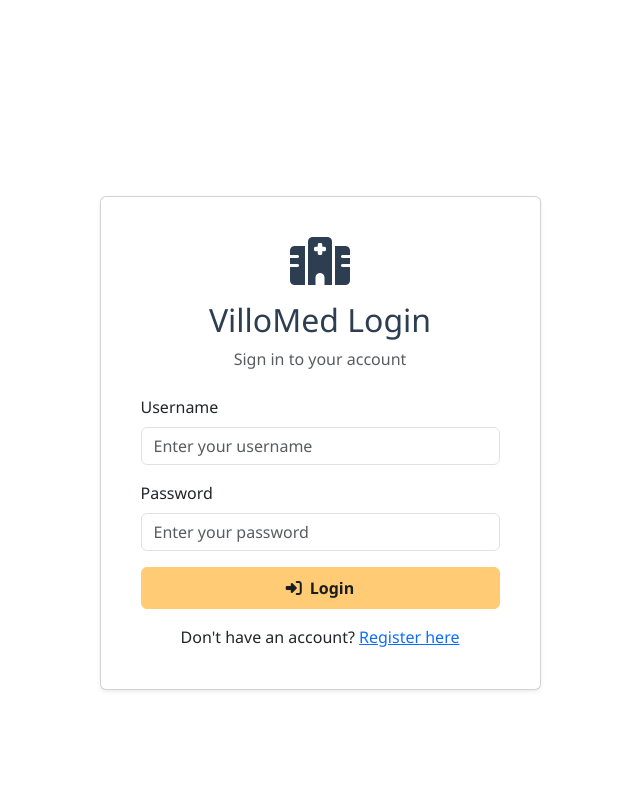
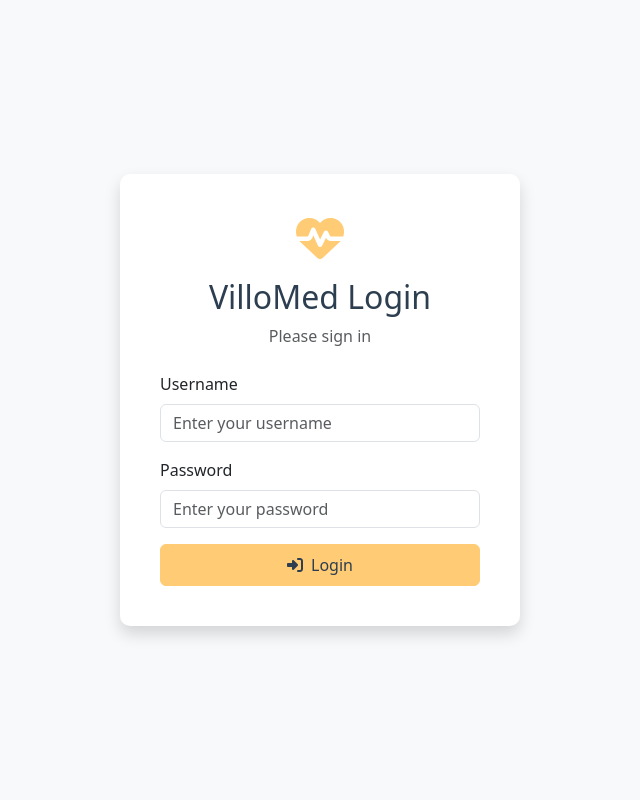
Before and after one commit to Namwenyo/hospital_management, a Flask app: page /login in a window 1280 px wide. Shown: the whole page, without its empty margins (320-960 px from the left). Run offline with Flask 3, Linux system fonts and the light colour scheme.

Commit message:
final touches

```diff
--- a/app.py
+++ b/app.py
@@ -130,7 +130,8 @@ def appointments():
     # Handle appointment creation
     if request.method == 'POST':
         date_str = request.form['date']
-        time_str = request.form['time']
+        start_time_str = request.form['start_time']
+        end_time_str = request.form['end_time']
         diagnosis = request.form['diagnosis']
         patient_id = request.form['patient_id']
         doctor_id = request.form['doctor_id']
@@ -143,21 +144,34 @@ def appointments():
             flash('Cannot book appointments more than one year in advance!', 'danger')
             return redirect(url_for('appointments'))
 
-        # Check if the time slot is already booked for this doctor
-        time_obj = datetime.strptime(time_str, '%H:%M').time()
-        existing_appointment = Appointment.query.filter_by(
-            doctor_id=doctor_id,
-            date=date_obj,
-            time=time_obj
+        # Convert time strings to time objects
+        start_time_obj = datetime.strptime(start_time_str, '%H:%M').time()
+        end_time_obj = datetime.strptime(end_time_str, '%H:%M').time()
+
+        # Validate that end time is after start time
+        if end_time_obj <= start_time_obj:
+            flash('End time must be after start time!', 'danger')
+            return redirect(url_for('appointments'))
+
+        # Check for time conflicts
+        existing_appointment = Appointment.query.filter(
+            Appointment.doctor_id == doctor_id,
+            Appointment.date == date_obj,
+            (
+                (Appointment.start_time <= start_time_obj) & (Appointment.end_time > start_time_obj) |
+                (Appointment.start_time < end_time_obj) & (Appointment.end_time >= end_time_obj) |
+                (Appointment.start_time >= start_time_obj) & (Appointment.end_time <= end_time_obj)
+            )
         ).first()
 
         if existing_appointment:
-            flash('This time slot is already booked for the selected doctor!', 'danger')
+            flash('This time slot conflicts with an existing appointment!', 'danger')
             return redirect(url_for('appointments'))
 
         new_appointment = Appointment(
             date=date_obj,
-            time=time_obj,
+            start_time=start_time_obj,
+            end_time=end_time_obj,
             diagnosis=diagnosis,
             patient_id=patient_id,
             doctor_id=doctor_id
@@ -184,7 +198,7 @@ def appointments():
         query = Appointment.query
 
     # Get paginated results
-    appointments_pagination = query.order_by(Appointment.date.desc(), Appointment.time.desc()).paginate(
+    appointments_pagination = query.order_by(Appointment.date.desc(), Appointment.start_time.desc()).paginate(
         page=page, per_page=per_page, error_out=False
     )
 
@@ -208,7 +222,11 @@ def appointments():
         key = f"{appt.doctor_id}_{appt.date}"
         if key not in booked_slots:
             booked_slots[key] = []
-        booked_slots[key].append(appt.time.strftime('%H:%M'))
+        # Store both start and end times
+        booked_slots[key].append({
+            'start': appt.start_time.strftime('%H:%M'),
+            'end': appt.end_time.strftime('%H:%M')
+        })
 
     return render_template('appointments.html',
                          appointments=appointments_pagination.items,
@@ -341,8 +359,12 @@ def delete_doctor(doctor_id):
 @app.route("/logout")
 @login_required
 def logout():
+    # Clear any existing flash messages
+    from flask import get_flashed_messages
+    get_flashed_messages()  # This clears the flash messages queue
+
     logout_user()
-    flash("Logged out successfully!")
+    flash("Logged out successfully!", "info")  # Use a different category if needed
     return redirect(url_for("login"))
 
 
--- a/models.py
+++ b/models.py
@@ -46,9 +46,10 @@ class Appointment(db.Model):
 
     id = db.Column(db.Integer, primary_key=True)
     date = db.Column(db.Date, nullable=False)
-    time = db.Column(db.Time, nullable=False)
+    start_time = db.Column(db.Time, nullable=False)  # Changed from time to start_time
+    end_time = db.Column(db.Time, nullable=False)    # Added end_time
     diagnosis = db.Column(db.Text, nullable=True)
-    date_created = db.Column(db.DateTime, default=datetime.utcnow)  # New field for creation date
+    date_created = db.Column(db.DateTime, default=datetime.utcnow)
 
     patient_id = db.Column(db.Integer, db.ForeignKey('patient.id'), nullable=False)
     doctor_id = db.Column(db.Integer, db.ForeignKey('doctor.id'), nullable=False)
--- a/templates/base.html
+++ b/templates/base.html
@@ -17,7 +17,7 @@
     <nav class="navbar navbar-expand-lg navbar-dark fixed-top" style="background-color: #1a1d20; box-shadow: 0 2px 10px rgba(0,0,0,0.3);">
         <div class="container-fluid">
             <a class="navbar-brand fw-bold" href="{{ url_for('index') }}" style="color: #FFCB74;">
-                <i class="fas fa-hospital me-2" style="color: #FFCB74;"></i>VilloMed
+                <i class="fas fa-heartbeat me-2" style="color: #FFCB74;"></i>VilloMed
             </a>
             <button class="navbar-toggler" type="button" data-bs-toggle="collapse" data-bs-target="#navbarNav">
                 <span class="navbar-toggler-icon"></span>
@@ -46,7 +46,7 @@
                 <!-- Brand and Description -->
                 <div class="col-lg-4 col-md-6 mb-4">
                     <h5 class="text-uppercase mb-4" style="color: #FFCB74;">
-                        <i class="fas fa-hospital me-2" style="color: #FFCB74;"></i>VilloMed
+                        <i class="fas fa-heartbeat me-2" style="color: #FFCB74;"></i>VilloMed
                     </h5>
                     <p class="text-light">
                         Streamlining healthcare management with modern technology and compassionate patient care.
--- a/templates/index.html
+++ b/templates/index.html
@@ -3,7 +3,7 @@
 
 <div class="container my-4">
     <h1 class="mb-4 text-center" style="color: #2c3e50; font-weight: 600; padding-bottom: 10px; border-bottom: 2px solid #ecf0f1;">
-        <i class="fas fa-hospital me-2" style="color: #3498db;"></i>Hospital Management Dashboard
+        <i class="fas fa-heartbeat me-2" style="color: #3498db;"></i>Hospital Management Dashboard
     </h1>
 
     <!-- Stats Overview Cards -->
@@ -64,7 +64,7 @@
                 <i class="fas fa-eye me-1"></i>View All
             </a>
             <a href="{{ url_for('appointments') }}" class="btn btn-light btn-sm" style="background-color: white; color: #9b59b6; border: none;">
-                <i class="fas fa-plus me-1"></i>Book Appointment
+                <i class="fas fa-plus me-1"></i>Add Appointment
             </a>
         </div>
     </div>
@@ -84,7 +84,7 @@
                         {% for a in appointments %}
                         <tr>
                             <td>{{ a.date.strftime('%Y-%m-%d') }}</td>
-                            <td>{{ a.time.strftime('%H:%M') }}</td>
+                            <td>{{ a.start_time.strftime('%H:%M') }} - {{ a.end_time.strftime('%H:%M') }}</td>
                             <td>{{ a.patient.first_name }} {{ a.patient.surname }}</td>
                             <td>{{ a.doctor.name }}</td>
                             <td>
--- a/templates/login.html
+++ b/templates/login.html
@@ -1,23 +1,59 @@
-{% extends "base.html" %}
-{% block content %}
-<div class="container mt-5">
-    <div class="row justify-content-center">
-        <div class="col-md-6 col-lg-5">
-            <div class="card p-4 shadow-sm">
+<!DOCTYPE html>
+<html lang="en">
+<head>
+    <meta charset="UTF-8">
+    <meta name="viewport" content="width=device-width, initial-scale=1.0">
+    <title>VilloMed - Login</title>
+    <!-- Bootstrap CSS -->
+    <link href="https://cdn.jsdelivr.net/npm/bootstrap@5.3.0/dist/css/bootstrap.min.css" rel="stylesheet">
+    <!-- Font Awesome -->
+    <link rel="stylesheet" href="https://cdnjs.cloudflare.com/ajax/libs/font-awesome/6.4.0/css/all.min.css">
+    <style>
+        body, html {
+            height: 100%;
+            margin: 0;
+            padding: 0;
+            overflow: hidden;
+            background-color: #f8f9fa;
+        }
+        .login-container {
+            display: flex;
+            justify-content: center;
+            align-items: center;
+            height: 100vh;
+            width: 100%;
+            margin: 0;
+            padding: 0;
+        }
+        .login-card {
+            width: 100%;
+            max-width: 400px;
+            margin: 0;
+            border: none;
+            border-radius: 10px;
+            box-shadow: 0 0.5rem 1rem rgba(0, 0, 0, 0.15);
+        }
+    </style>
+</head>
+<body>
+    <div class="login-container">
+        <div class="card login-card p-4">
             <div class="card-body">
                 <div class="text-center mb-4">
-                        <i class="fas fa-hospital fa-3x mb-3" style="color: #2c3e50;"></i>
+                    <i class="fas fa-heartbeat fa-3x mb-3" style="color: #FFCB74;"></i>
                     <h2 class="card-title" style="color: #2c3e50;">VilloMed Login</h2>
-                        <p class="text-muted">Sign in to your account</p>
+                    <p class="text-muted">Please sign in</p>
                 </div>
 
-                    {% with messages = get_flashed_messages() %}
+                {% with messages = get_flashed_messages(with_categories=true) %}
                     {% if messages %}
-                            {% for message in messages %}
+                        {% for category, message in messages %}
+                            {% if category == 'error' and "Please log in to access this page" not in message %}
                             <div class="alert alert-danger alert-dismissible fade show" role="alert">
                                 {{ message }}
                                 <button type="button" class="btn-close" data-bs-dismiss="alert" aria-label="Close"></button>
                             </div>
+                            {% endif %}
                         {% endfor %}
                     {% endif %}
                 {% endwith %}
@@ -31,28 +67,16 @@
                         <label for="password" class="form-label">Password</label>
                         <input type="password" class="form-control" id="password" name="password" placeholder="Enter your password" required>
                     </div>
-                        <button type="submit" class="btn btn-primary w-100 py-2">
+                    <button type="submit" class="btn btn-primary w-100 py-2" style="background-color: #FFCB74; border-color: #FFCB74; color: #2c3e50;">
                         <i class="fas fa-sign-in-alt me-2"></i>Login
                     </button>
                 </form>
-
-                    <div class="text-center mt-3">
-                        <p class="mb-0">Don't have an account? <a href="{{ url_for('register') }}">Register here</a></p>
+                <!-- <p class="mt-3 text-center">Don't have an account? <a href="{{ url_for('register') }}">Register</a></p> -->
             </div>
         </div>
     </div>
-        </div>
-    </div>
-</div>
-{% endblock %}
 
-{% block extra_css %}
-<style>
-    .navbar, footer {
-        display: none !important;
-    }
-    body {
-        background-color: #f8f9fa;
-    }
-</style>
-{% endblock %}
+    <!-- Bootstrap JS -->
+    <script src="https://cdn.jsdelivr.net/npm/bootstrap@5.3.0/dist/js/bootstrap.bundle.min.js"></script>
+</body>
+</html>
```
Also changed, not shown: templates/appointments.html (+93 -25 lines), instance/hospital.db. Lines whose indentation alone changed are shown as unchanged.
